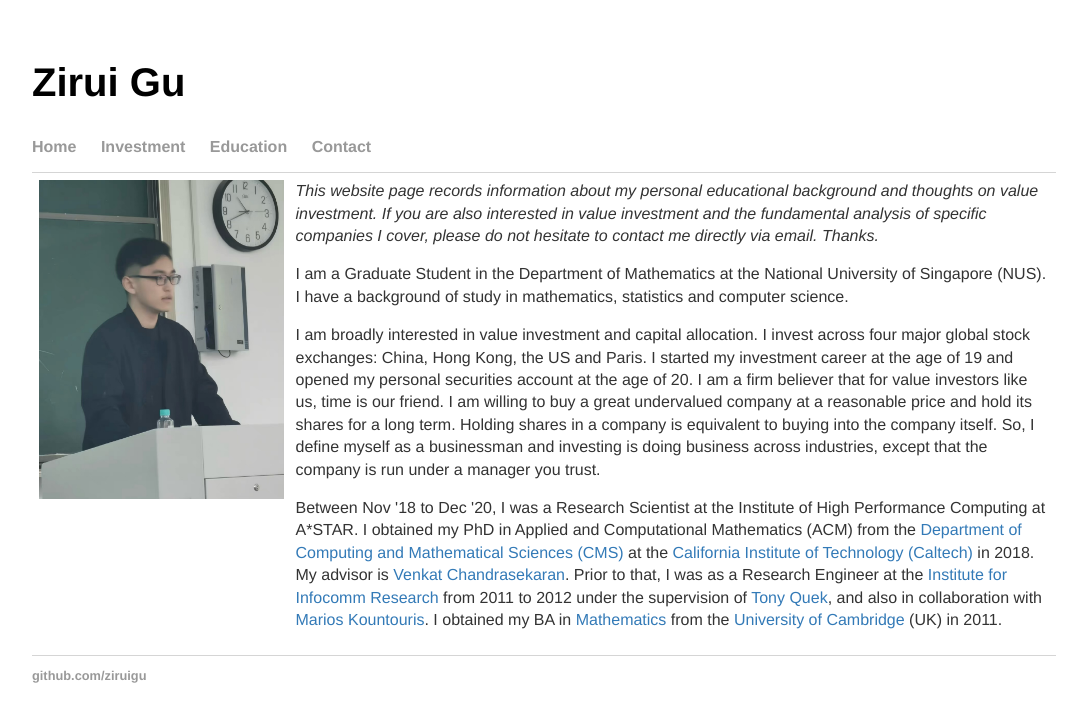
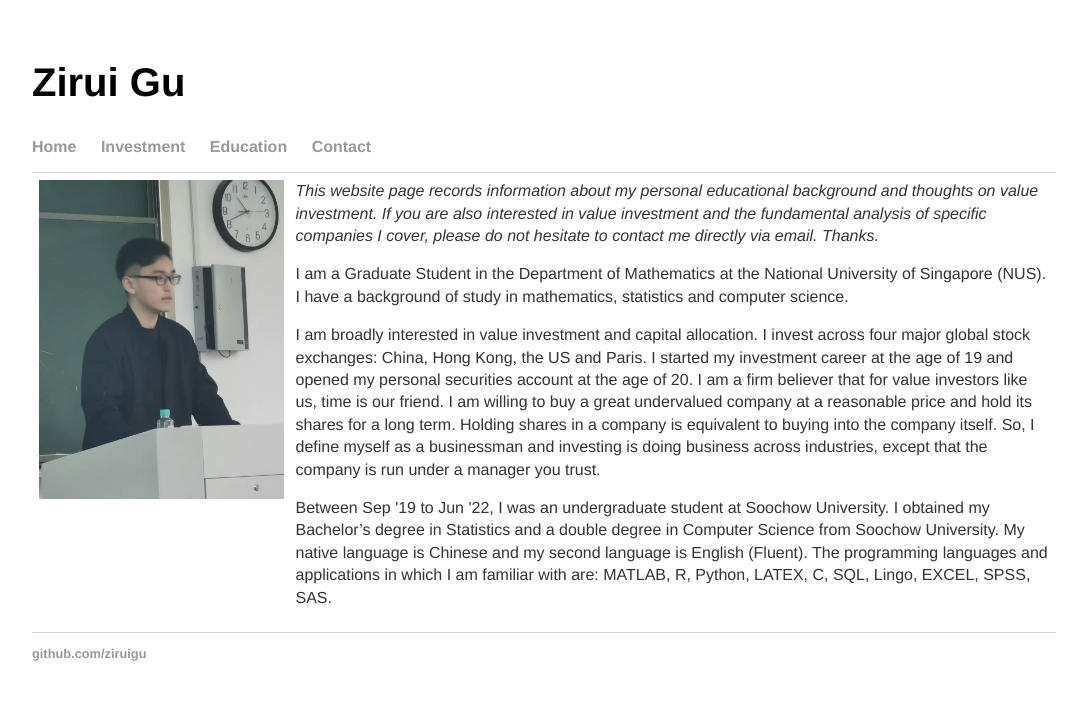
Before and after one commit to ziruigu/ziruigu.github.io, a Jekyll site: the page built from index.html, in a window 1280 px wide. Shown: the top 722 px of the page, without its empty margins (96-1174 px from the left). Built offline with Jekyll 4.4.1, drawn with Linux system fonts in a browser that asks for light colours.

Commit message:
Update index.html

```diff
--- a/index.html
+++ b/index.html
@@ -27,7 +27,7 @@ title: Zirui Gu
 
 	<p>I am broadly interested in value investment and capital allocation. I invest across four major global stock exchanges: China, Hong Kong, the US and Paris. I started my investment career at the age of 19 and opened my personal securities account at the age of 20. I am a firm believer that for value investors like us, time is our friend. I am willing to buy a great undervalued company at a reasonable price and hold its shares for a long term. Holding shares in a company is equivalent to buying into the company itself. So, I define myself as a businessman and investing is doing business across industries, except that the company is run under a manager you trust.</p>
 
-	<p>Between Nov '18 to Dec '20, I was a Research Scientist at the Institute of High Performance Computing at A*STAR. I obtained my PhD in Applied and Computational Mathematics (ACM) from the <a href = "http://www.cms.caltech.edu/">Department of Computing and Mathematical Sciences (CMS)</a> at the <a href="http://www.caltech.edu/">California Institute of Technology (Caltech)</a> in 2018. My advisor is <a href="http://users.cms.caltech.edu/~venkatc/">Venkat Chandrasekaran</a>.  Prior to that, I was as a Research Engineer at the <a href = "http://www.i2r.a-star.edu.sg/">Institute for Infocomm Research</a> from 2011 to 2012 under the supervision of <a href="http://people.sutd.edu.sg/~tonyquek/">Tony Quek</a>, and also in collaboration with <a href = "http://scholar.google.com/citations?user=QG9iXtUAAAAJ&hl=en">Marios Kountouris</a>.  I obtained my BA in <a href = "http://www.maths.cam.ac.uk/">Mathematics</a> from the <a href = "http://www.cam.ac.uk/">University of Cambridge</a> (UK) in 2011.  </p>
+	<p>Between Sep '19 to Jun '22, I was an undergraduate student at Soochow University. I obtained my Bachelor’s degree in Statistics and a double degree in Computer Science from Soochow University. My native language is Chinese and my second language is English (Fluent). The programming languages and applications in which I am familiar with are: MATLAB, R, Python, LATEX, C, SQL, Lingo, EXCEL, SPSS, SAS.</p>
 
 	      </div><!-- /.blurb -->
     </td>
```
